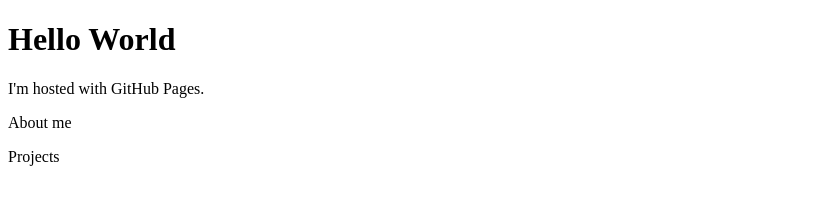
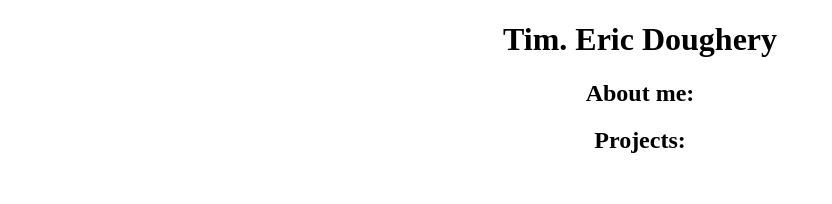
Before and after one commit to Sl33per/Sl33per.github.io, a plain HTML site: page index.html in a window 1280 px wide. Shown: the whole page, without its empty margins (0-832 px from the left). Drawn offline with Linux system fonts and the light colour scheme.

Commit message:
Added more style
New class "foo" centers text on screen. Changed title to my name. Lastly, converted the "About me" and "Projects" sections to <h2> from <p>.

```diff
--- a/index.html
+++ b/index.html
@@ -1,9 +1,15 @@
 <!DOCTYPE html>
 <html>
 	<body>
-		<h1>Hello World</h1>
-		<p>I'm hosted with GitHub Pages.</p>
-		<p>About me</p>
-		<p>Projects</p>
+	<style>
+	div.foo {
+		text-align:center;
+	}
+	</style>
+		<div class = "foo">
+			<h1>Tim. Eric Doughery</h1>
+			<h2>About me:</h2>
+			<h2>Projects:</h2>
+		</div>
 	</body>
 </html>
```
